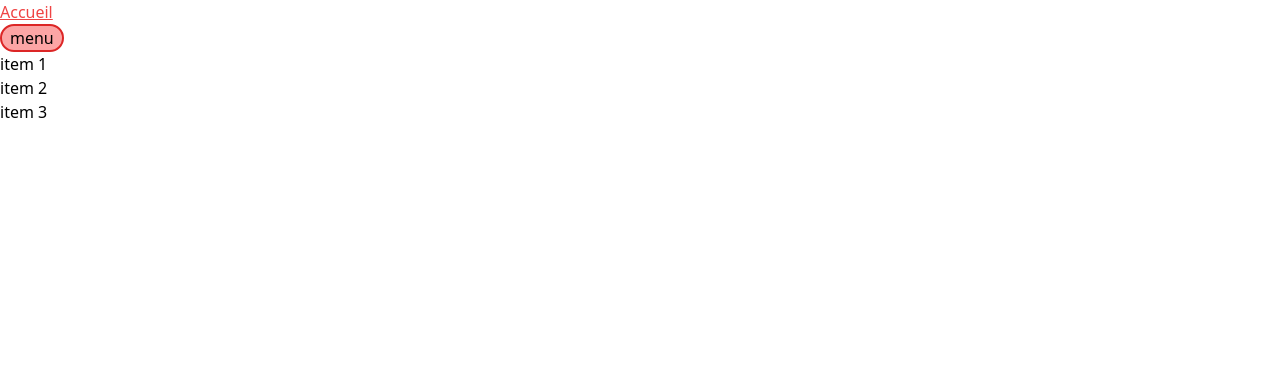
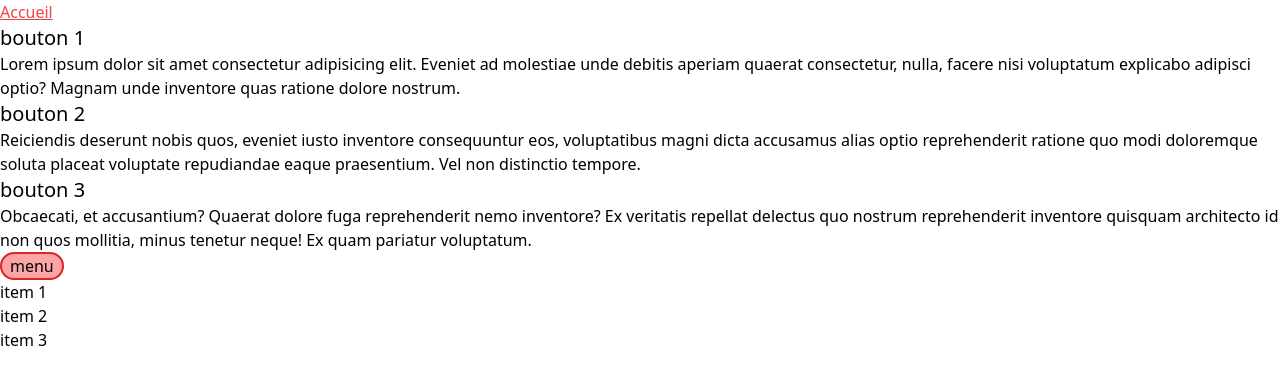
Before and after one commit to MMI-SAE-203/r213-2024-pracht-tp1-NathannSchwarz, a Vue app: page / in a window 1280 px wide. Shown: the top 384 px of the page. Built offline with nearby package versions, Linux system fonts and the light colour scheme.

Commit message:
ajout du html dans index.vue

```diff
--- a/src/pages/index.vue
+++ b/src/pages/index.vue
@@ -9,6 +9,18 @@ import { ref } from 'vue';
 
 <template>
 
+  <section>
+    <button class="text-xl">bouton 1</button>
+    <p>Lorem ipsum dolor sit amet consectetur adipisicing elit. Eveniet ad molestiae unde debitis aperiam quaerat consectetur, nulla, facere nisi voluptatum explicabo adipisci optio? Magnam unde inventore quas ratione dolore nostrum.</p>
+  </section>
+  <section>
+    <button class="text-xl">bouton 2</button>
+    <p>Reiciendis deserunt nobis quos, eveniet iusto inventore consequuntur eos, voluptatibus magni dicta accusamus alias optio reprehenderit ratione quo modi doloremque soluta placeat voluptate repudiandae eaque praesentium. Vel non distinctio tempore.</p>
+  </section>
+  <section>
+    <button class="text-xl">bouton 3</button>
+    <p>Obcaecati, et accusantium? Quaerat dolore fuga reprehenderit nemo inventore? Ex veritatis repellat delectus quo nostrum reprehenderit inventore quisquam architecto id non quos mollitia, minus tenetur neque! Ex quam pariatur voluptatum.</p>
+  </section>
 
 
 
```
